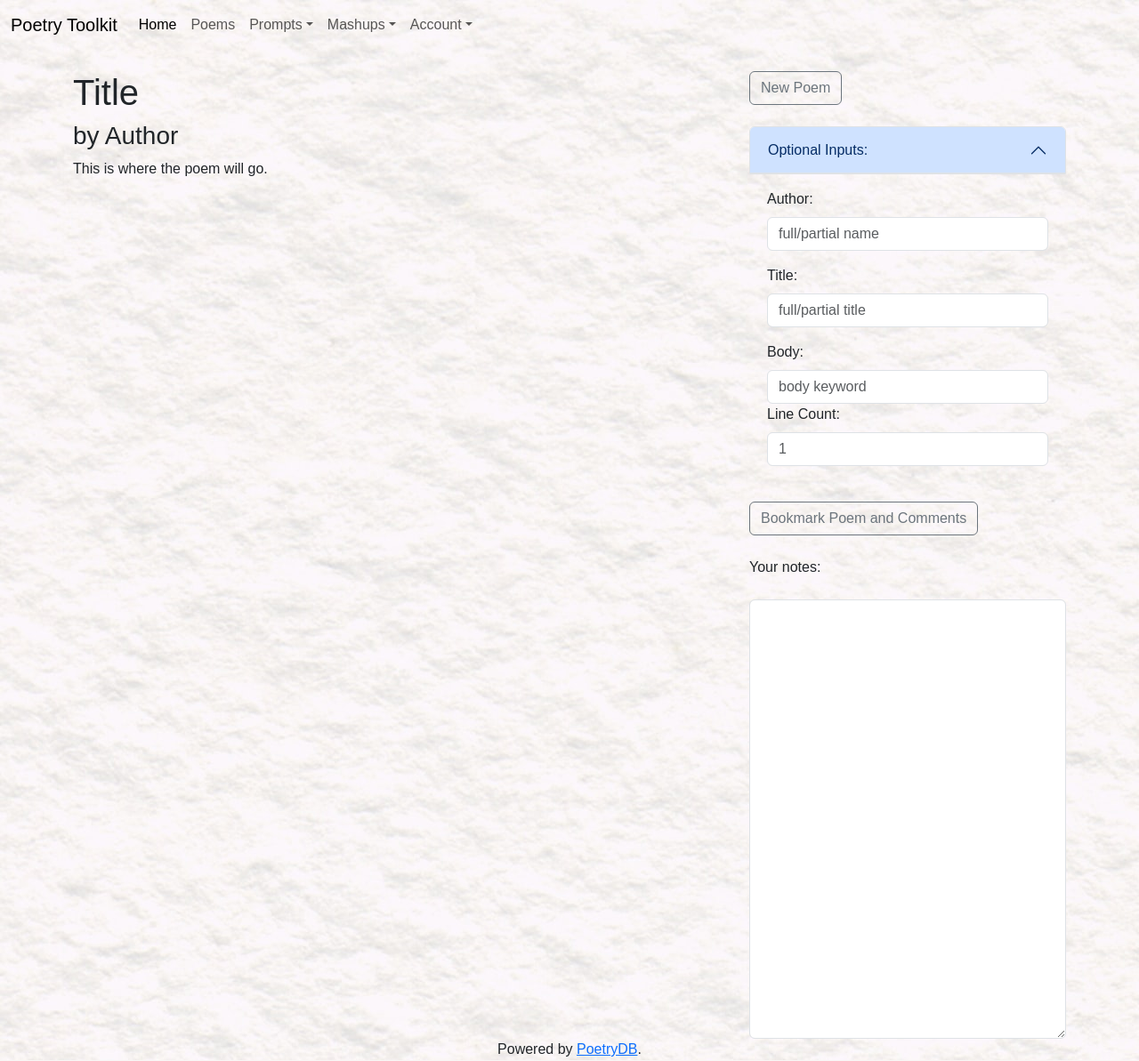
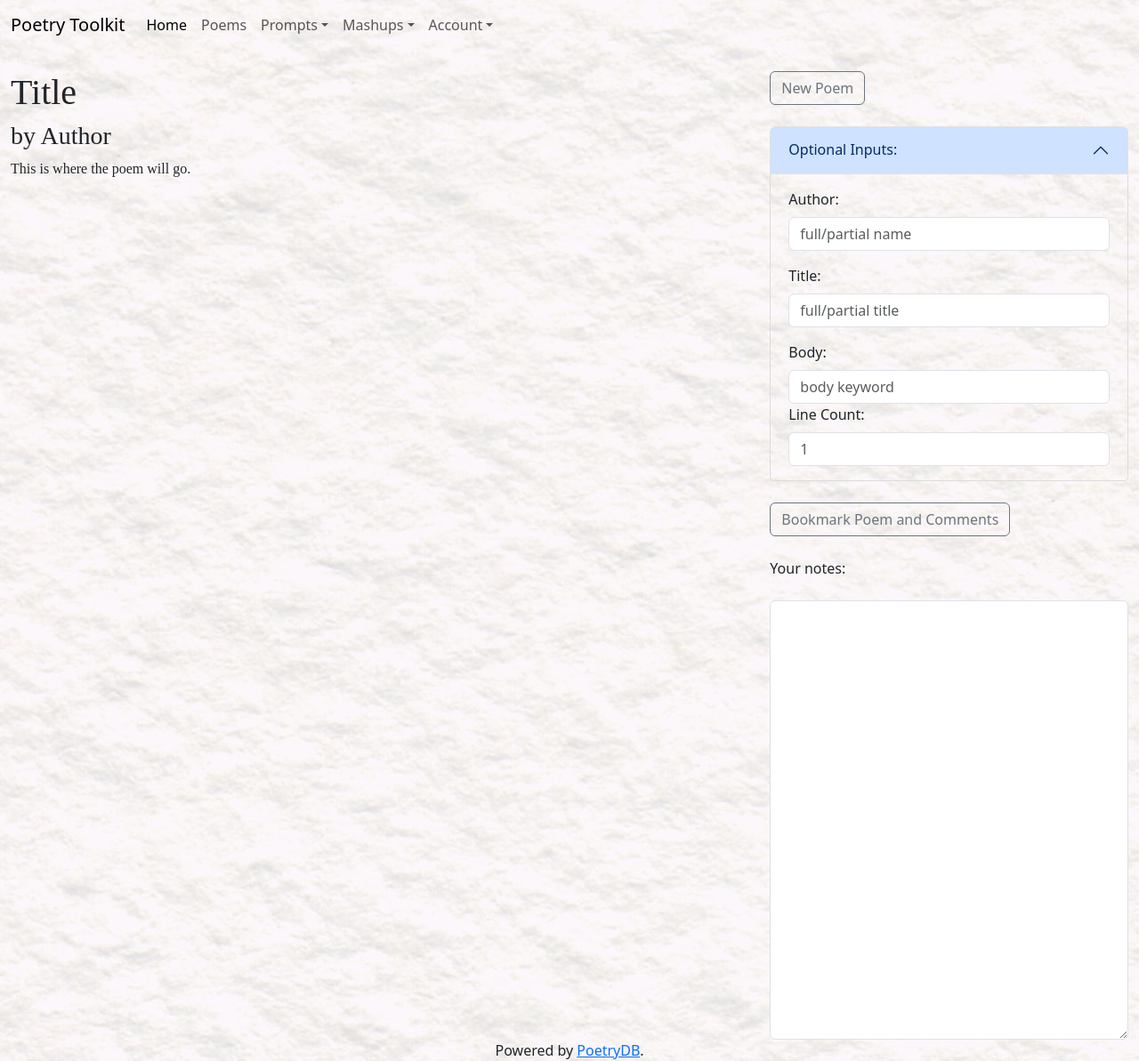
Before and after one commit to juneadam/poetry-app, a Flask app: page /poems in a window 1280 px wide, after a click on "Optional Inputs:". Shown: the whole page at 89% size. Run offline with Flask 2, Linux system fonts and the light colour scheme; data that the repository does not hold is empty.

Commit message:
oops i did some styling

```diff
--- a/static/styles.css
+++ b/static/styles.css
@@ -1,17 +1,42 @@
 body {
     background-image: url(/static/imgs/olga-thelavart-vS3idIiYxX0-unsplash.jpg);
-    font-family: sans-serif;
+    /* font-family: ; */
+    }
+
+#poem-hole {
+    font-family: EBGaramond;
+    src: url("C:\Users\juned\AppData\Local\Microsoft\Windows\Fonts\EBGaramond-VariableFont_wght.ttf") format("woff2-variations");
 }
 
 /* #random-poem {
     font-weight: 900;
 } */
 
-.prompt-card {
-    min-width: 10em;
-    max-width: 15em;
-    border-width: 10px;
-    padding: 10px;
+.view-prompt {
+    border: 1px solid gainsboro;
+    border-radius: 5px;
+    padding: 1em;
+    margin-top: 1em;
+}
+
+.view-mashup {
+    border: 1px solid gainsboro;
+    border-radius: 5px;
+    padding: 1em;
+    margin-top: 1em;
+}
+
+.saved-poem-card {
+    border: 1px solid gainsboro;
+    border-radius: 5px;
+    padding: 1em;
+    margin-top: 1em;
+}
+
+#inputs-body {
+    border: 1px solid gainsboro;
+    border-top: 0px solid gainsboro;
+    border-radius: 0px 0px 5px 5px;
 }
 
 .footer {
--- a/static/userprofile.jsx
+++ b/static/userprofile.jsx
@@ -131,7 +131,9 @@ const PromptCard = (props) => {
             <div>
                 <div className="view-prompt">
                     <form action="/savedprompt" method="POST">
-                        <p><strong>{prompt[2]}</strong></p>
+                        <p>
+                            <strong>{prompt[2]}</strong>
+                        </p>
                         <p>
                             <button className="btn btn-outline-secondary" type="button" data-bs-toggle="collapse" data-bs-target={`#collapseBody${prompt[0]}`} aria-expanded="false" aria-controls={`collapseBody${prompt[0]}`}>
                                 View
@@ -140,7 +142,7 @@ const PromptCard = (props) => {
                         <div className="collapse" id={`collapseBody${prompt[0]}`}>
                             <div className="card card-body">
                                 {prompt[1]}
-                            </div>
+                            </div><br></br>
                         </div>
                         <p>
                             <input type="hidden" name="prompt_id" value={prompt[0]} />
--- a/templates/poems.html
+++ b/templates/poems.html
@@ -3,9 +3,9 @@
 {% block title %}Poems{% endblock %}
 
 {% block body %}
-<div class="container">
+<div class="container-fluid">
     <br><div class="row">
-        <div class="col-8">
+        <div class="col-8" id="poem-hole">
             <div id="poem-title">
                 <h1>Title</h1>
             </div>
@@ -30,21 +30,21 @@
                     </h2>
                 </div>
                 <div id="collapseOne" class="accordion-collapse collapse" aria-labelledby="headingOne" data-bs-parent="#optional-inputs-menu">
-                    <div class="accordion-body">
+                    <div class="accordion-body" id="inputs-body">
                         <div class="mb-3">
-                            <label for="author-user-input" class="form-label">Author: </label>
+                            <label for="author-user-input" class="form-label">Author:</label>
                             <input type="text" id="author-input" class="form-control" name="author" placeholder="full/partial name"></input>
                         </div>
                         <div class="mb-3">
-                            <label for="title-user-input" class="form-label">Title: </label>
+                            <label for="title-user-input" class="form-label">Title:</label>
                             <input type="text" id="title-input" class="form-control" name="title" placeholder="full/partial title"></input>
                         </div>
                         <div>
-                            <label for="lines-user-input" class="form-label">Body: </label>
+                            <label for="lines-user-input" class="form-label">Body:</label>
                             <input type="text" id="lines-input" class="form-control" name="lines" placeholder="body keyword"></input>
                         </div>
                         <div>
-                            <label for="line-count-user-input" class="form-label">Line Count: </label>
+                            <label for="line-count-user-input" class="form-label">Line Count:</label>
                             <input type="number" id="linecount-input" class="form-control" name="linecount" maxlength="3" size="4" placeholder="1"></input>
                         </div>
                     </div>
```
Lines whose indentation alone changed are shown as unchanged.
